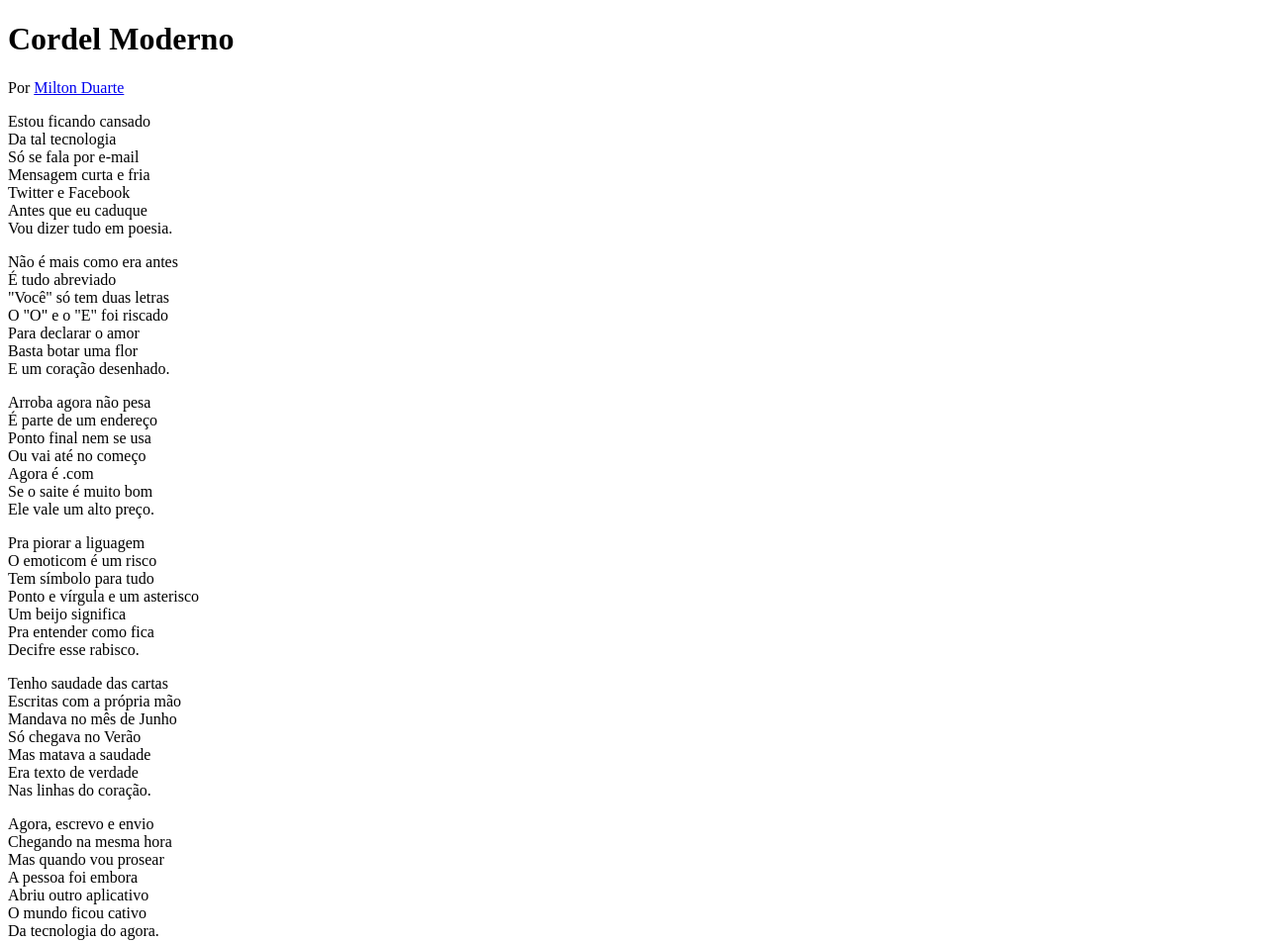
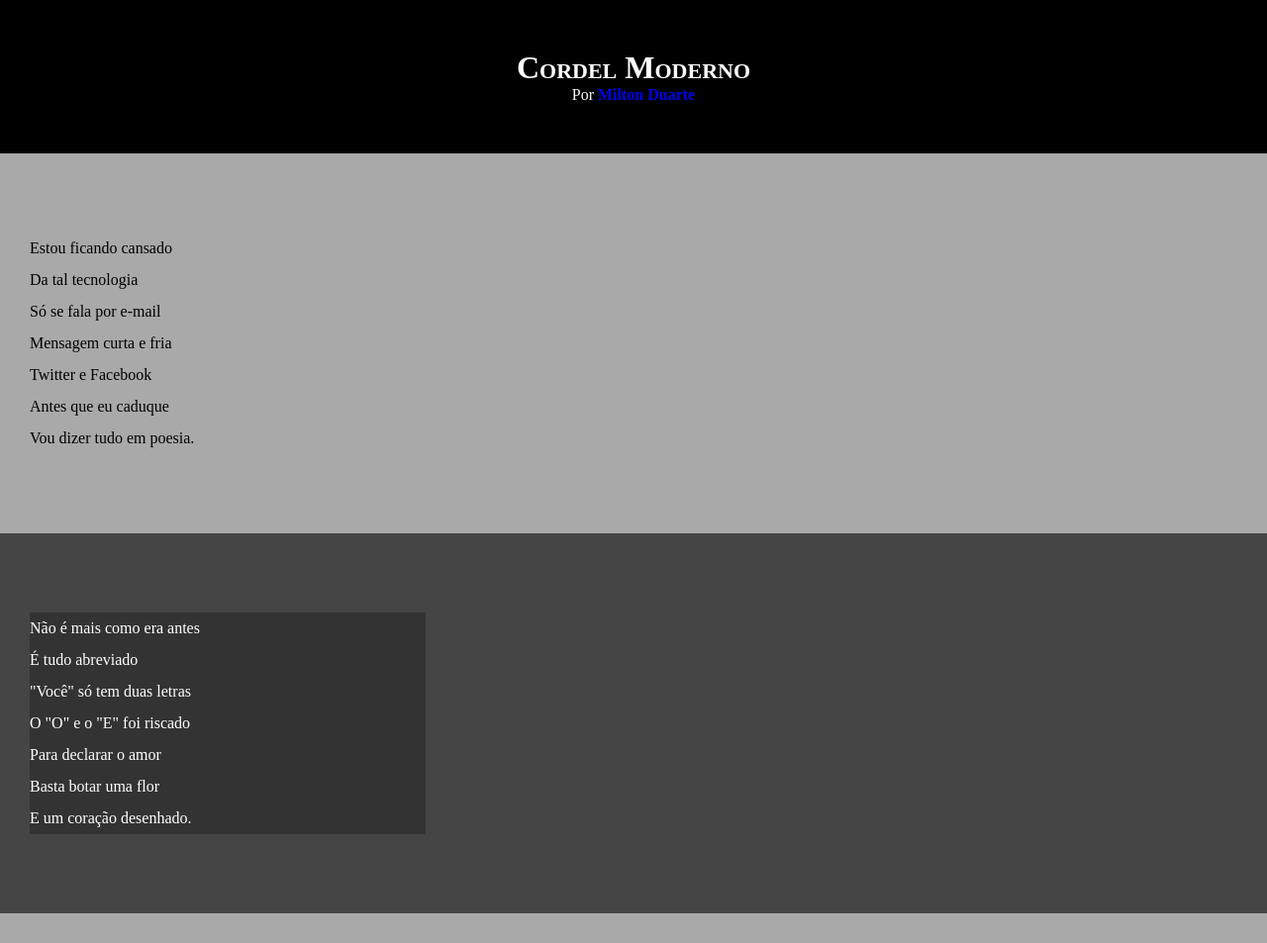
Before and after one commit to Mp97871431/html-css, a plain HTML site: page desafios/desafio12/index.html in a window 1280 px wide. Shown: the top 953 px of the page at 99% size. Drawn offline with Linux system fonts and the light colour scheme.

Commit message:
atualização style desafio 12

```diff
--- a/desafios/desafio12/index.html
+++ b/desafios/desafio12/index.html
@@ -9,10 +9,10 @@
 <body>
     <header>
         <h1>Cordel Moderno</h1>
-        Por <a href="https://www.recantodasletras.com.br/poesias/3186743" target="_blank" rel="external">Milton Duarte</a>
+        <p>Por <a href="https://www.recantodasletras.com.br/poesias/3186743" target="_blank" rel="external">Milton Duarte</a></p>
     </header>
 
-<section>
+<section class="normal">
     <p>
         Estou ficando cansado <br>
         Da tal tecnologia<br>
@@ -25,7 +25,7 @@
 </section>
 
 
-<section>
+<section class="imagem">
     <p>
         Não é mais como era antes <br>
         É tudo abreviado <br>
@@ -38,7 +38,7 @@
 </section>
 
 
-<section>
+<section class="normal">
     <p>
         Arroba agora não pesa <br>
         É parte de um endereço <br>
@@ -61,7 +61,7 @@
 </section>
 
 
-<section>
+<section class="imagem">
     <p>
         Tenho saudade das cartas <br>
         Escritas com a própria mão <br>
@@ -74,7 +74,7 @@
 </section>
 
 
-<section>
+<section class="normal">
     <p>
         Agora, escrevo e envio <br>
         Chegando na mesma hora <br>
--- a/desafios/desafio12/style.css
+++ b/desafios/desafio12/style.css
@@ -1 +1,57 @@
 @charset "UTF-8";
+
+*{
+    padding: 0px;
+    margin: 0px;
+}
+
+html body{
+    background-color: darkgrey;
+    min-height: 100vh;
+
+}
+
+header{
+    background-color: black;
+    color: white;
+    text-align: center;
+}
+
+header h1{
+    padding-top: 50px;
+    font-variant: small-caps;
+}
+header p{
+    padding-bottom: 50px;
+}
+
+header > p > a{
+     text-decoration: none;
+    font-weight: bolder;
+}
+
+a:hover{
+   text-decoration: underline;
+}
+
+section{
+    padding-top: 10vh;
+    padding-bottom: 10vh;
+    padding-left: 30px;
+    line-height: 2em;
+}
+
+section.norma{
+    background-color: white;
+    color: black;
+}
+
+section.imagem{
+    background-color: rgb(70, 69, 69);
+    color: white;
+}
+
+section.imagem > p{
+    background-color: rgba(0, 0, 0, 0.253);
+    width: 400px;
+}
```
